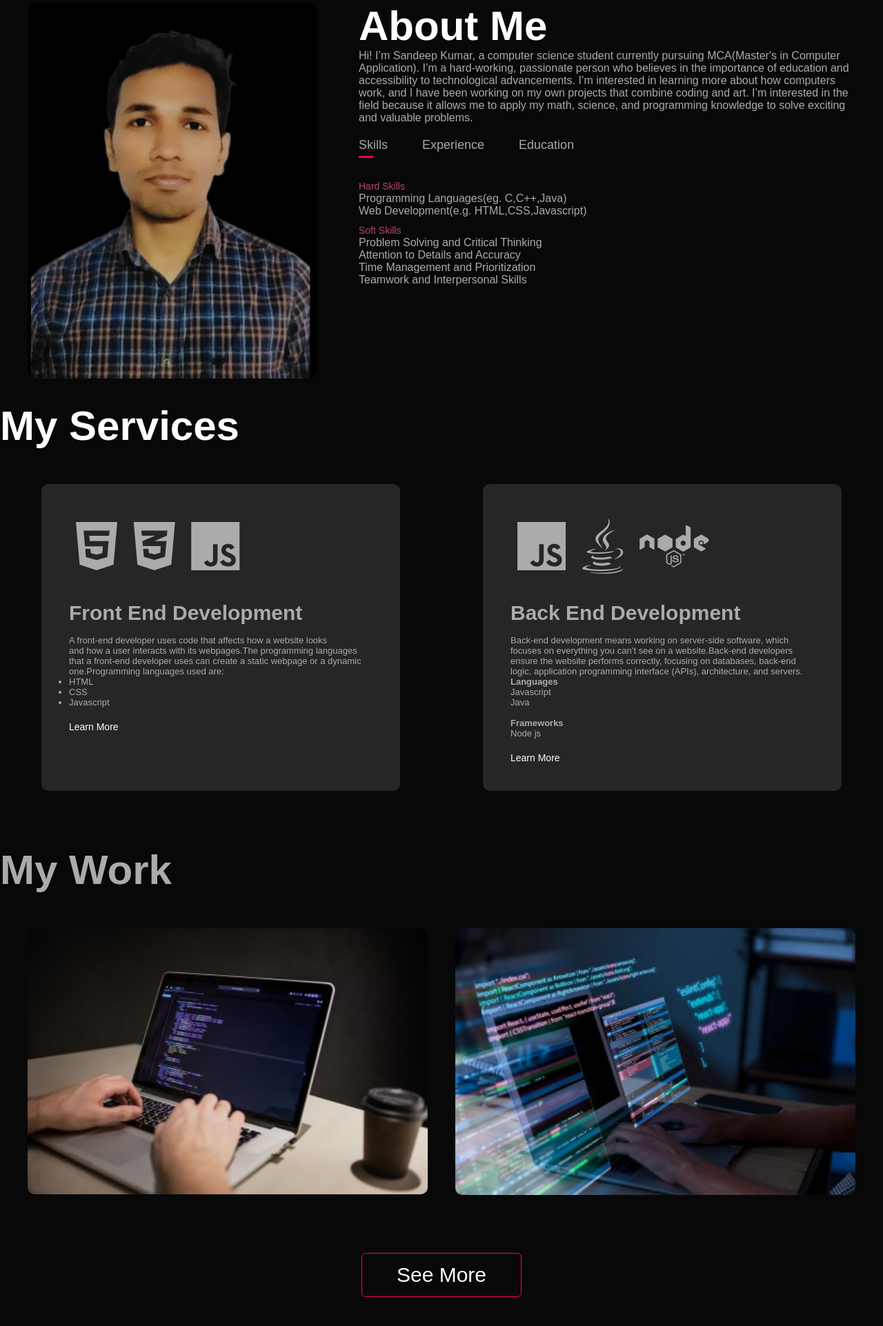
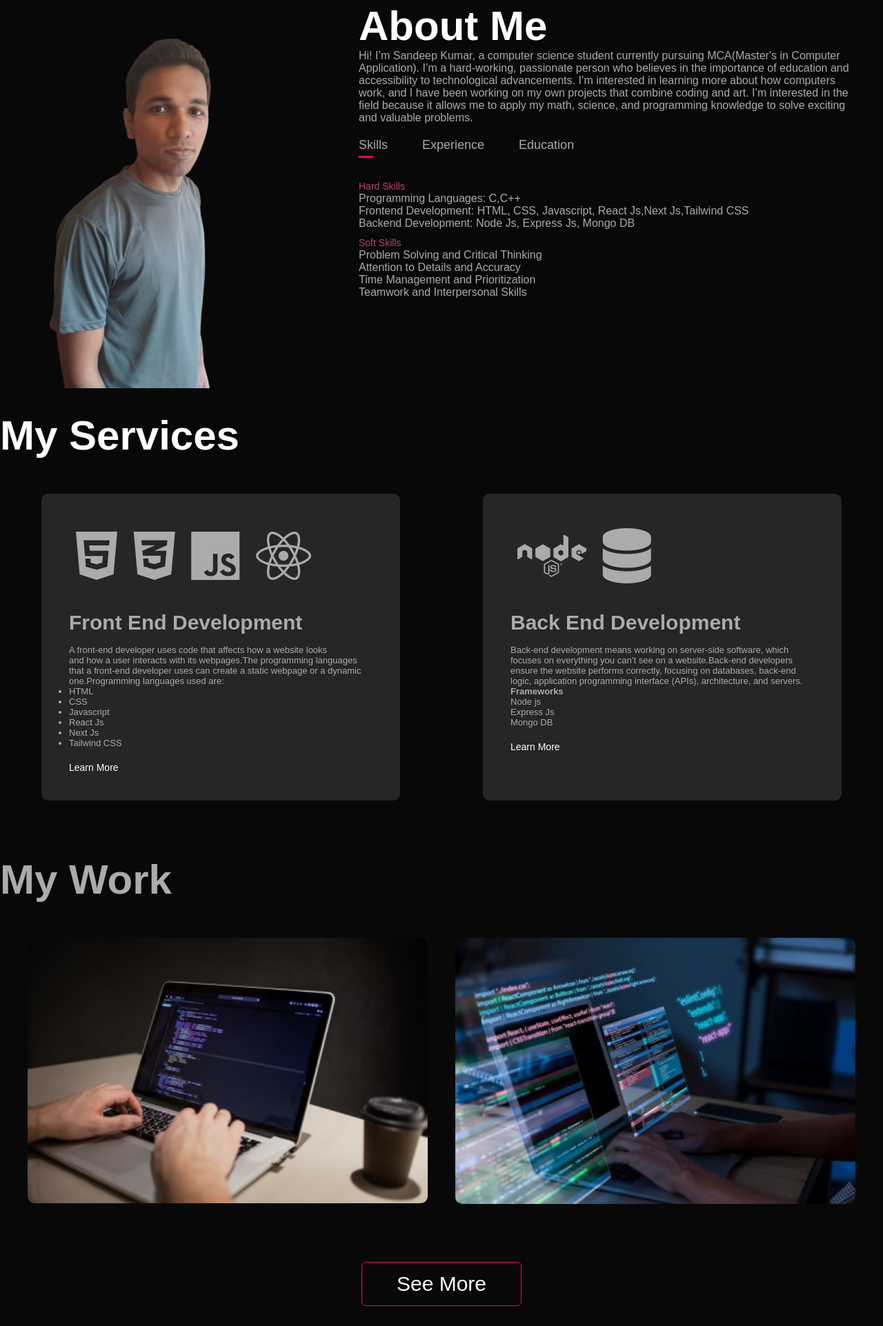
Before and after one commit to sandeepdev777/portfolio, a plain HTML site: page index.html in a window 1280 px wide. Shown: the part 877-2800 px from the top of the page at 69% size. Drawn offline with nearby package versions, Linux system fonts and the light colour scheme.

Commit message:
your commit message

```diff
--- a/index.html
+++ b/index.html
@@ -39,7 +39,7 @@
       <div class="id3">
         <div class="row">
           <div class="col1">
-            <img src="sandeep_full.png">
+            <img src="sandeepimage-removebg-preview.png">
           </div>
           <div class="col2">
              <h1 class="sub_title">About Me</h1>
@@ -58,8 +58,10 @@
              </div>
              <div class="contents active_contents" id="skills">
               <ul>
-                <li><span>Hard Skills</span><br>Programming Languages(eg. C,C++,Java)<br>
-                Web Development(e.g. HTML,CSS,Javascript)</li>
+                <li><span>Hard Skills</span><br>Programming Languages: C,C++<br>
+                Frontend Development: HTML, CSS, Javascript, React Js,Next Js,Tailwind CSS<br>
+                Backend Development: Node Js, Express Js, Mongo DB
+                 </li>
                 <li><span>Soft Skills</span><br>Problem Solving and Critical Thinking<br>Attention to Details and Accuracy<br>Time Management and Prioritization<br>Teamwork and Interpersonal Skills</li>
               </ul>
              </div>
@@ -73,9 +75,10 @@
               </div>
               <div class="contents" id="education">
                 <ul>
-                  <li>(2020-2023)<br><span>Bachelor's in Mathematics</span><br>
+                  <li>- Jul 2019<br><span>High school and Intermediate</span></li>
+                  <li>Jul 2020- Jul 2023<br><span>Bachelor's in Mathematics</span><br>
                   Ewing Christian College,Prayagraj</li>
-                  <li>(2023-2025)<br><span>MCA-Master's in Computer Application</span><br>Harcourt Butler Technical University,Kanpur</li>
+                  <li>Aug 2023-present<br><span>MCA-Master's in Computer Application</span><br>Harcourt Butler Technical University,Kanpur</li>
                 </ul>
                 </div>
         </div>
@@ -92,6 +95,7 @@
               <i class="fa-brands fa-html5"></i>
               <i class="fa-brands fa-css3-alt"></i>
               <i class="fa-brands fa-js"></i>
+              <i class="fa-brands fa-react"></i>
               <h2>Front End Development</h2>
               <p>A front-end developer uses code that affects
                 how a website looks <br>and how a user interacts with its webpages.The programming languages that a front-end developer uses can create a static
@@ -101,26 +105,28 @@
                   <li>HTML </li>
                   <li>CSS </li>
                   <li>Javascript </li>
+                  <li>React Js</li>
+                  <li>Next Js</li>
+                  <li>Tailwind CSS</li>
                 </ul>
                 <a href="https://www.w3schools.com/whatis/whatis_frontenddev.asp">Learn More</a>
              </div>
              <div>
-              <i class="fa-brands fa-js"></i>
-              <i class="fa-brands fa-java"></i>
               <i class="fa-brands fa-node"></i>
+              <i class="fa-solid fa-database"></i>
               <h2>Back End Development</h2>
               <p>Back-end development means working on server-side software, which focuses
                 on everything you can’t see on a website.Back-end
                 developers ensure the website performs correctly,
                  focusing on databases, back-end logic, application programming interface
                 (APIs), architecture, and servers.
-                <br><h4>Languages</h4>
-              Javascript <br>Java <br><br><h4>Frameworks</h4>
-            Node js </p>
+                <br><h4>Frameworks</h4>
+            Node js <br>
+          Express Js<br>
+           Mongo DB
+             </p>
               <a href="https://www.coursera.org/articles/back-end-developer">Learn More</a>
-
               </div>
-
             </div>
           </div>
       </div>
@@ -136,8 +142,9 @@
               <div class="layer">
                   <h3>Front End Development</h3>
                   <br>
-                  <p>Created a website clone of online shopping giant<br>
-                     FLIPKART using HTML,CSS and Javascript. </p>
+                  <p>Highlighted an expertly portfolio website, skillfully designed using HTML5, CSS and Javascript. Access the live
+                    project at https://sandeepkumar07007.github.io/portfolio/
+                  </p>
                   <a href="#"><i class="fa-solid fa-arrow-up-right-from-square"></i></a>
               </div>
             </div>
@@ -145,13 +152,27 @@
              <img src="back_development.jpg">
              <br>
              <div class="layer">
-              <h3>Programming Language</h3>
+              <h3>Backend Development</h3>
               <br>
-                 <ul>
-                  <li>Created a digital clock using C(programming language).</li>
-                  <li>Created a TIC-TAC-TOE game using C++.</li>
+                 <li>
+                  <li>"Imaginify" is a full-stack application designed to provide users with a comprehensive set of
+                    advanced image editing features, including object removal, background removal, aspect ratio
+                    adjustments, and color changes. The app leverages Cloudinary AI for its powerful image
+                    processing capabilities and utilizes Next.js for its frontend development and MongoDB for its
+                    database management. Currently, it is successfully deployed on Vercel, and you can access the
+                    live version through the provided link:</li>
+
+                 <a href=" https://imaginify-two-weld.vercel.app/"><i class="fa-solid fa-arrow-up-right-from-square"></i></a>
+                 </li>
+                  <li>My MERN stack project, Social Pixel, is a comprehensive social media platform that enables
+                    users to share images, comments, and manage friends. It features a visually appealing user
+                    interface crafted with Material UI. Ensuring security, JWT authentication is implemented, while
+                    MongoDB serves as the database. To delve deeper into the project, please visit the GitHub
+                    repository:</li>
+                    <a href="https://github.com/sandeepdev777/MERN-social-media-app.git"><i class="fa-solid fa-arrow-up-right-from-square"></i></a>
                   </ul>
-              <a href="#"><i class="fa-solid fa-arrow-up-right-from-square"></i></a>
+                    </div>
+
               </div>
             </div>
           </div>
@@ -165,10 +186,11 @@
           <div class="row">
             <div class="col3">
               <h1 class="sub_title">Contact Me</h1>
-              <p> <i class="fa-solid fa-paper-plane"></i>sandeepkumar07007@gamil.com</p>
+              <p> <i class="fa-solid fa-paper-plane"></i>sandeepwork7128@gmail.com</p>
               <p><i class="fa-solid fa-phone-volume"></i>9026184036</p>
               <div class="icons">
             <a href="https://www.linkedin.com/in/sandeep-kumar-584132289" class="linkedin"><i class="fa-brands fa-linkedin"></i></a>
+            <a href="https://github.com/sandeepdev777" class="linkedin"><i class="fa-brands fa-github"></i></a>
               </div>
               <a href="sandeep_resume.pdf" download class="anchor anchor2">Download Resume</a>  <!----- This line shows how to add downloading in HTML file-->
             </div>
```
Also changed, not shown: icons8-express-js-50.png (added), sandeepimage-removebg-preview.png (added). Lines whose indentation alone changed are shown as unchanged.
